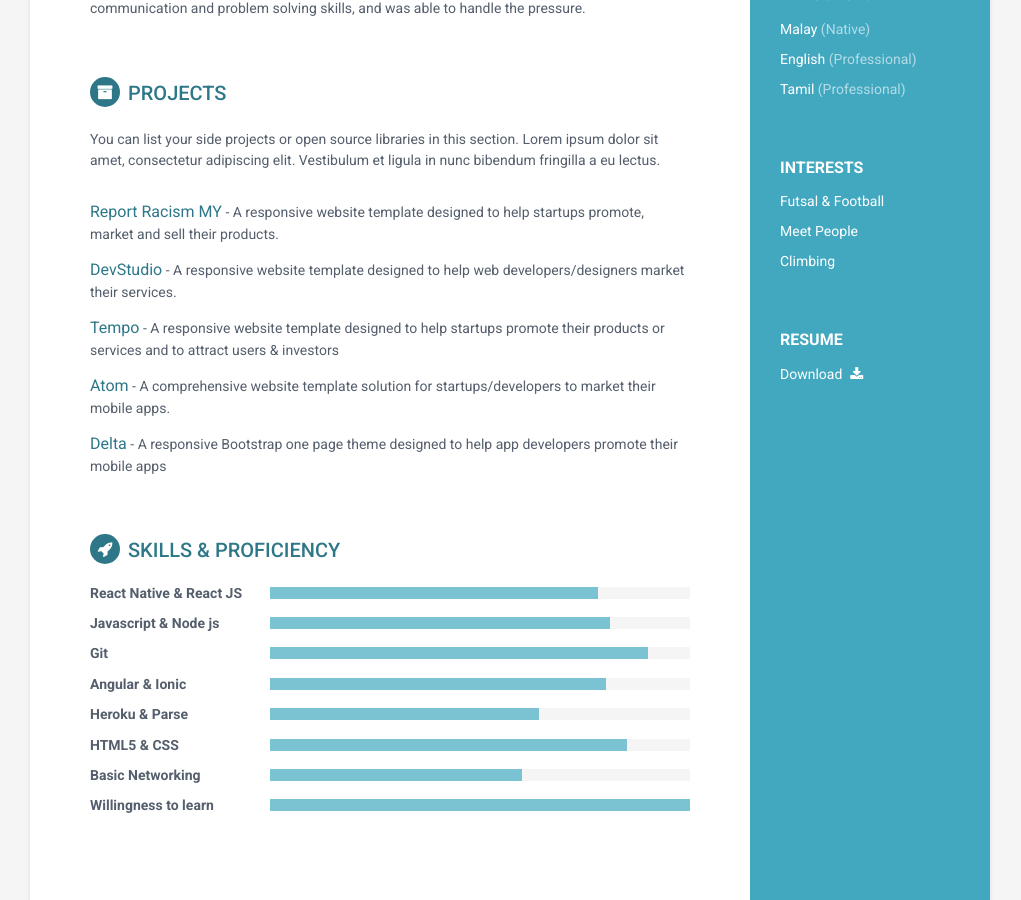
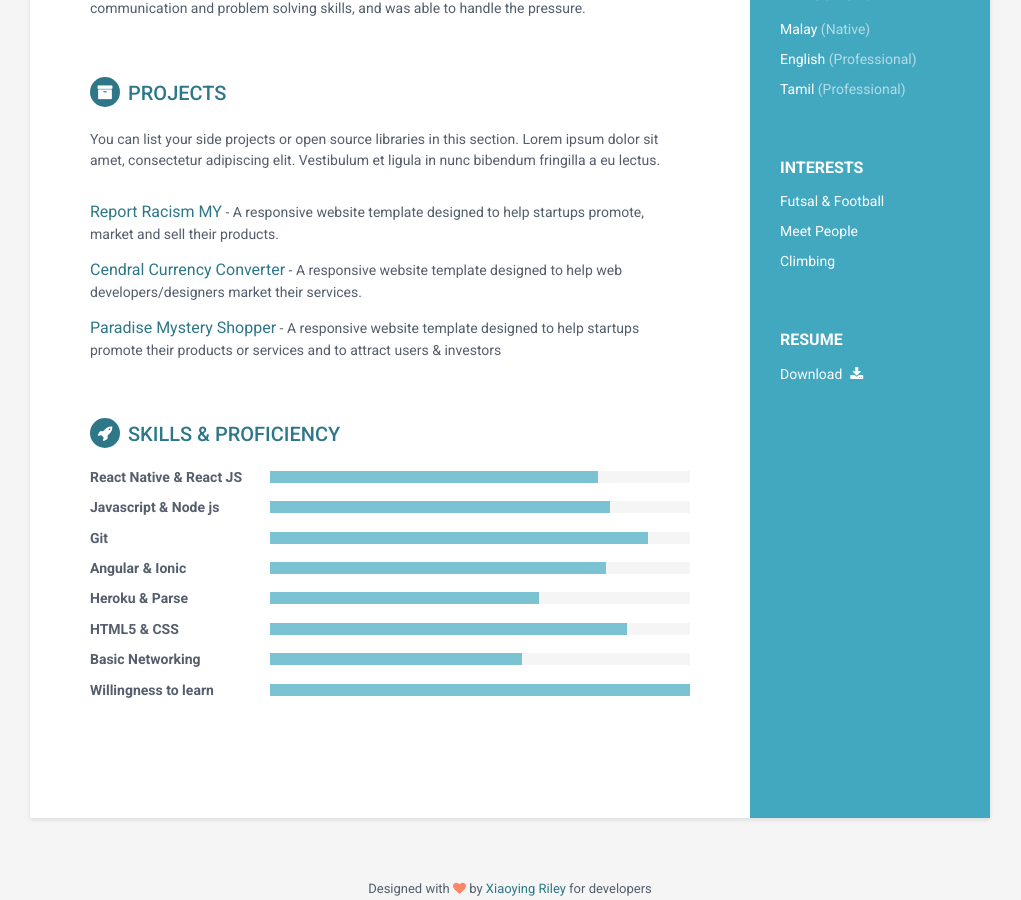
Before and after one commit to burhan3759/resume, a Jekyll site: the page built from index.html, in a window 1280 px wide and 900 px high, scrolled down 792 px. Shown: the whole window, without its empty margins (130-1151 px from the left). Built offline with Jekyll 4.4.1, drawn with Linux system fonts in a browser that asks for light colours.

Commit message:
Update projects.html
Added a projects name

```diff
--- a/_includes/projects.html
+++ b/_includes/projects.html
@@ -8,16 +8,10 @@
 
                 </div><!--//item-->
                 <div class="item">
-                    <span class="project-title"><a href="#" target="_blank">DevStudio</a></span> -
+                    <span class="project-title"><a href="#" target="_blank">Cendral Currency Converter</a></span> -
                     <span class="project-tagline">A responsive website template designed to help web developers/designers market their services. </span>
                 </div><!--//item-->
                 <div class="item">
-                    <span class="project-title"><a href="#" target="_blank">Tempo</a></span> - <span class="project-tagline">A responsive website template designed to help startups promote their products or services and to attract users &amp; investors</span>
-                </div><!--//item-->
-                <div class="item">
-                    <span class="project-title"><a href="#" target="_blank">Atom</a></span> - <span class="project-tagline">A comprehensive website template solution for startups/developers to market their mobile apps. </span>
-                </div><!--//item-->
-                <div class="item">
-                    <span class="project-title"><a href="#" target="_blank">Delta</a></span> - <span class="project-tagline">A responsive Bootstrap one page theme designed to help app developers promote their mobile apps</span>
+                    <span class="project-title"><a href="#" target="_blank">Paradise Mystery Shopper</a></span> - <span class="project-tagline">A responsive website template designed to help startups promote their products or services and to attract users &amp; investors</span>
                 </div><!--//item-->
             </section><!--//section-->
```
